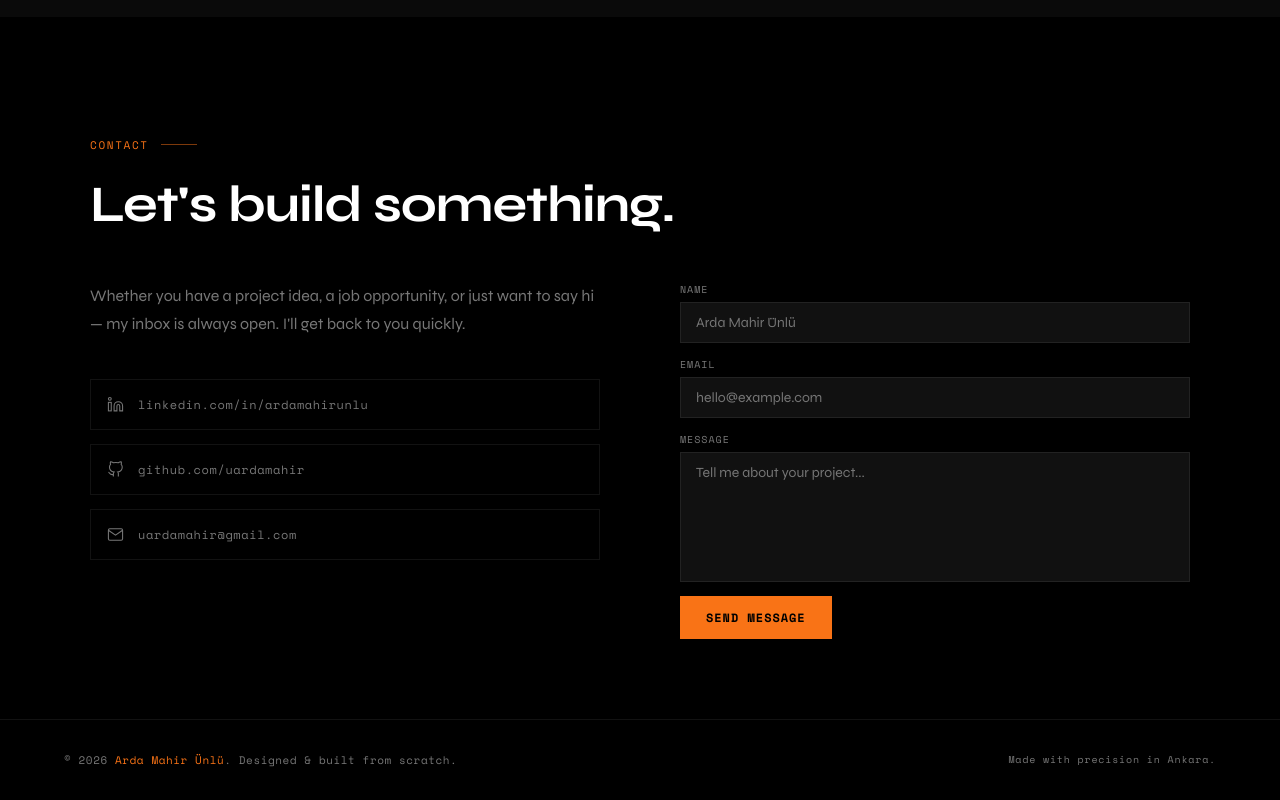
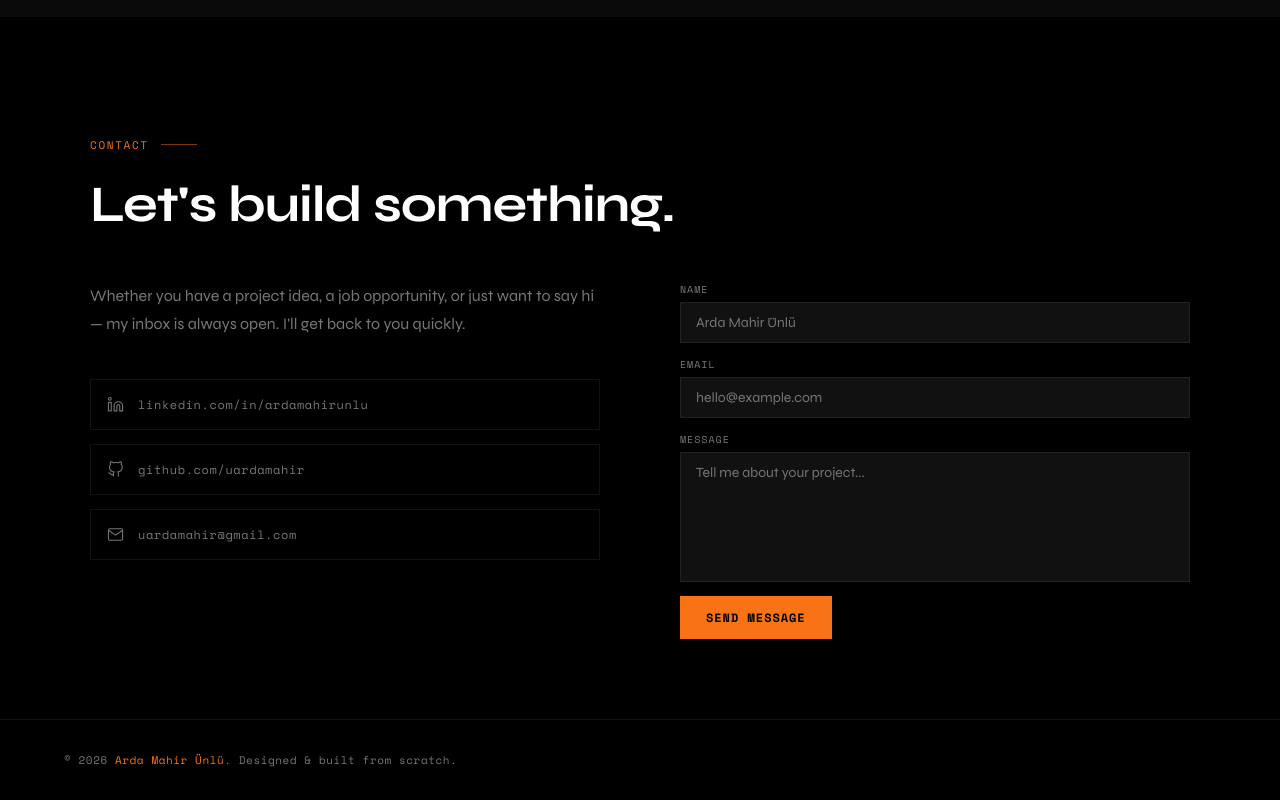
Before and after one commit to uardamahir/Portfolio-Website, a React (Vite) app: page / in a window 1280 px wide. Shown: the part 5182-5982 px from the top of the page. Built offline with nearby package versions, Linux system fonts and the light colour scheme; no server answers.

Commit message:
Update Footer.jsx

```diff
--- a/src/components/Footer.jsx
+++ b/src/components/Footer.jsx
@@ -11,7 +11,6 @@ export default function Footer() {
       <p>
         © {year} <em>{personal.name}</em>. {t('foot.copy')}
       </p>
-      <p className={styles.city}>{t('foot.city')}</p>
     </footer>
   )
 }
```
